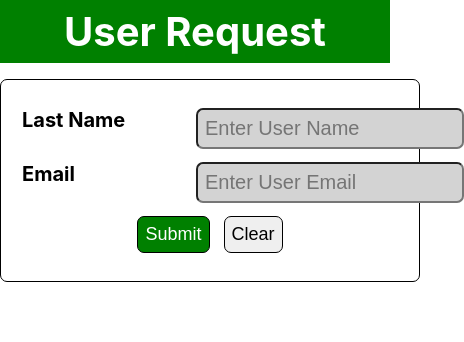
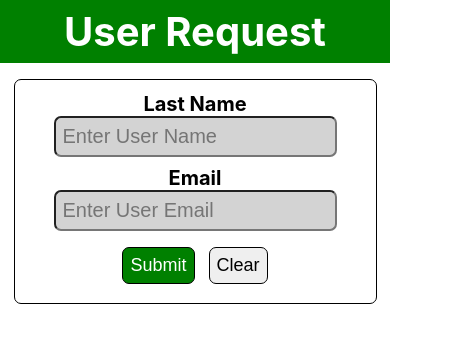
Before and after one commit to bradpritchett/ASCC, a React (Create React App) app: page / in a window 390 px wide. Shown: the top 342 px of the page, 464 px wide, since content can reach past the window. Built offline with nearby package versions, Linux system fonts and the light colour scheme.

Commit message:
Made css responsive

```diff
--- a/src/index.css
+++ b/src/index.css
@@ -88,3 +88,26 @@ form input[type="submit"] {
 #results img {
     float: left;
 }
+
+
+@media only screen
+  and (max-device-width: 812px)
+ {
+	form {
+		padding: 5px;
+		width: 90%;
+	}
+	form div {
+		height: 60px;
+	}
+	form input[type="text"] {
+		position: initial;
+		width: auto;
+	}
+	form label {
+		display: block;
+		position: initial;
+	}
+  /* CSS Rules Here */
+
+}
```
